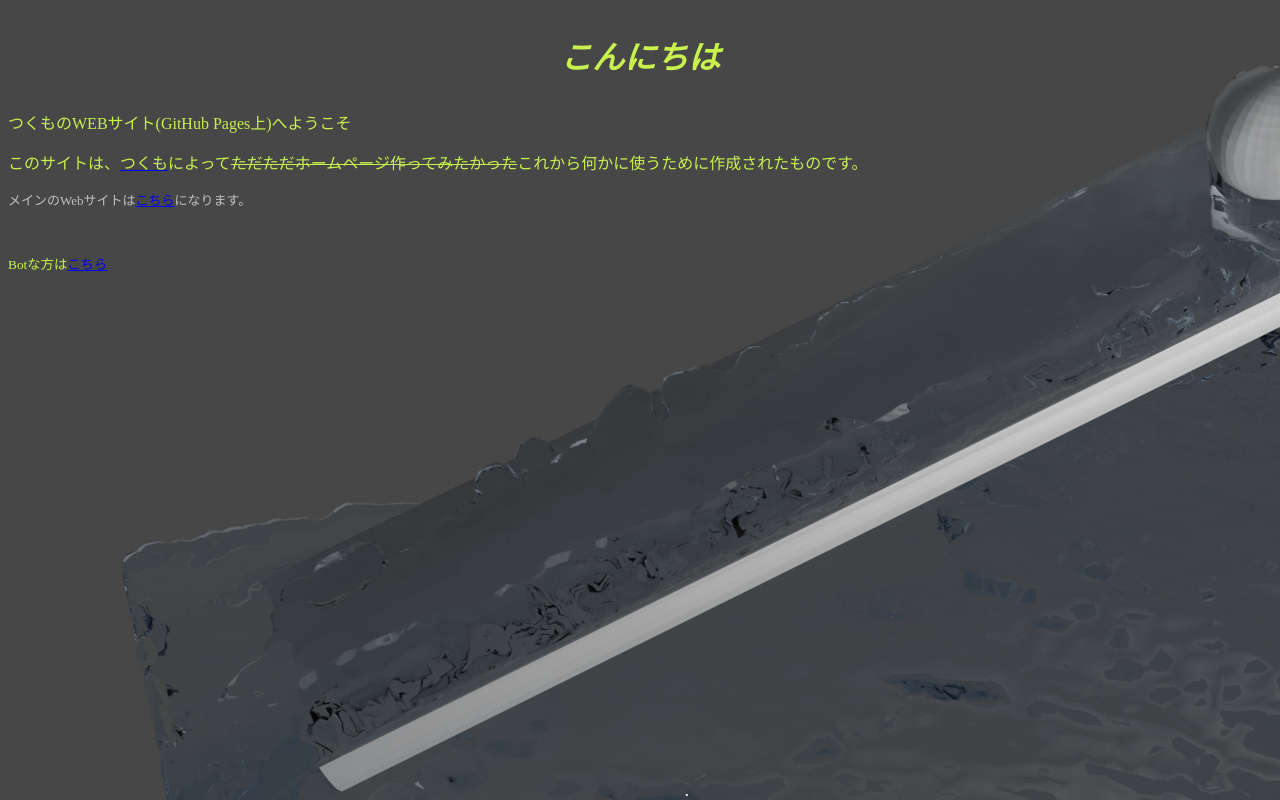
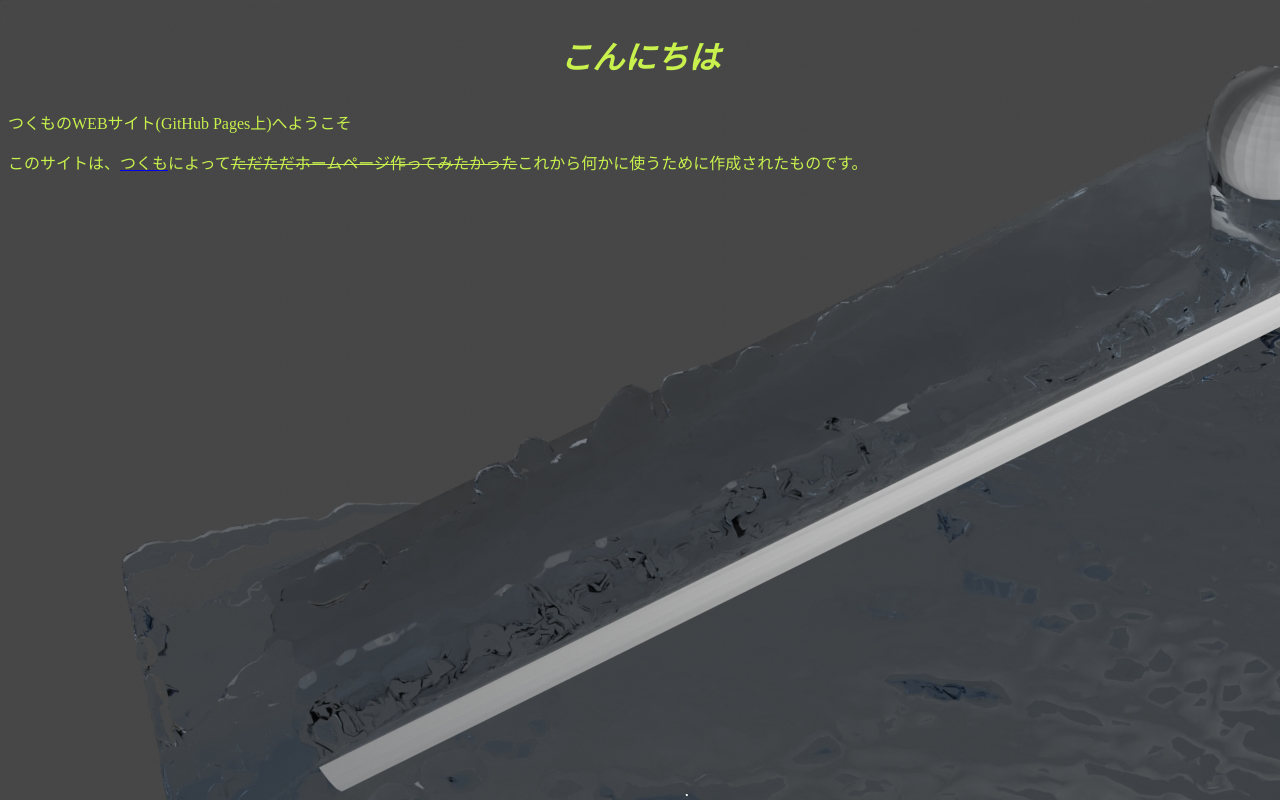
Before and after one commit to Thukumo/Thukumo.github.io, a plain HTML site: page index.html in a window 1280 px wide. Drawn offline with Linux system fonts and the light colour scheme.

Commit message:
Update index.html

```diff
--- a/index.html
+++ b/index.html
@@ -33,8 +33,5 @@
 <p class="auto-style1"><strong><em>こんにちは</em></strong></p>
 <p class="auto-style4">つくものWEBサイト(GitHub Pages上)へようこそ</p>
 <p><span class="auto-style4">このサイトは、</span><a href="https://keybase.io/tsukumo" target="_blank"  rel="noopener noreferrer"><span class="auto-style4">つくも</span></a><span class="auto-style4">によって</span><span class="auto-style2">ただただホームページ作ってみたかった</span><span class="auto-style4">これから何かに使うために作成されたものです。</span></p>
-<p class="auto-style5">メインのWebサイトは<a href="https://tsukumo39.cloudfree.jp" target="_blank"  rel="noopener noreferrer">こちら</a>になります。</p>
-<p class="auto-style5">&nbsp;</p>
-<p class="auto-style4"><sub>Botな方は<a href="https://bot.tsukumo.tech">こちら</a></sub></p>
 </body>
 </html>
```
